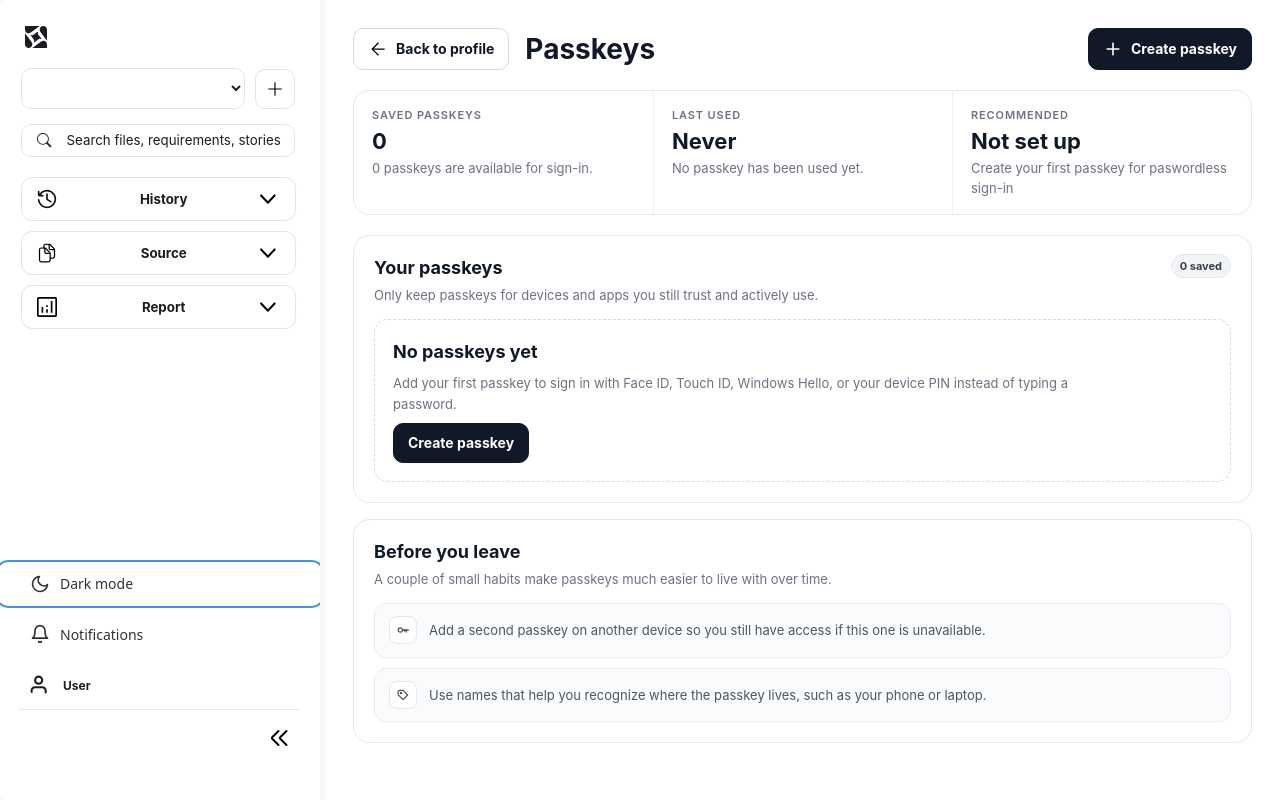
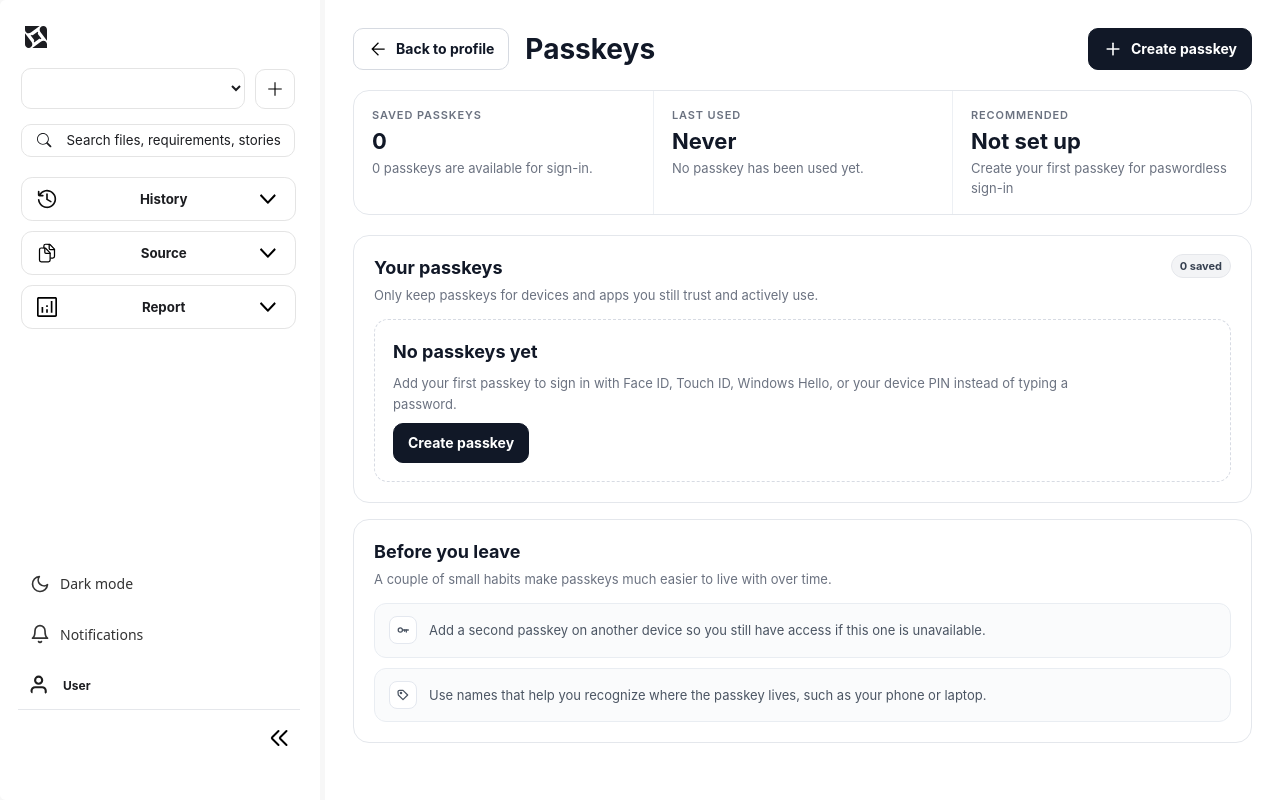
Before and after one commit to Chung1045/singularity, a Node project: template public/views/Passkey.ejs in a window 1280 px wide, with the restyled element focused. Run offline with Node 20 templates, Linux system fonts and the light colour scheme; the template is opened without the code that fills it, so the values that code supplies are empty; some libraries are stand-ins or nearby versions.

Commit message:
refactor: remove focus outline styles from sidebar and input buttons for a cleaner design

```diff
--- a/public/components/sidebar.css
+++ b/public/components/sidebar.css
@@ -479,10 +479,7 @@
     background-color: #f0f0f0;
 }
 
-.sidebar-theme-button:focus {
-    outline: 2px solid #4a90e2;
-    outline-offset: 2px;
-}
+
 
 .sidebar-theme-button--collapsed {
     width: 100%;
--- a/public/stylesheets/home.css
+++ b/public/stylesheets/home.css
@@ -308,10 +308,6 @@ a {
 .sidebar-expand .input-field-button:hover {
   opacity: 0.8;
 }
-.sidebar-expand .input-field-button:focus {
-  outline: 2px solid #4a90e2;
-  outline-offset: 2px;
-}
 .sidebar-expand .vector {
   position: relative;
   width: 14.99px;
--- a/public/stylesheets/passkey.css
+++ b/public/stylesheets/passkey.css
@@ -128,10 +128,7 @@ a {
 .sidebar-expand .input-field-button:hover {
   opacity: 0.8;
 }
-.sidebar-expand .input-field-button:focus {
-  outline: 2px solid #4a90e2;
-  outline-offset: 2px;
-}
+
 .sidebar-expand .vector {
   position: relative;
   width: 14.99px;
--- a/public/stylesheets/session.css
+++ b/public/stylesheets/session.css
@@ -128,10 +128,7 @@ a {
 .sidebar-expand .input-field-button:hover {
   opacity: 0.8;
 }
-.sidebar-expand .input-field-button:focus {
-  outline: 2px solid #4a90e2;
-  outline-offset: 2px;
-}
+
 .sidebar-expand .vector {
   position: relative;
   width: 14.99px;
```
